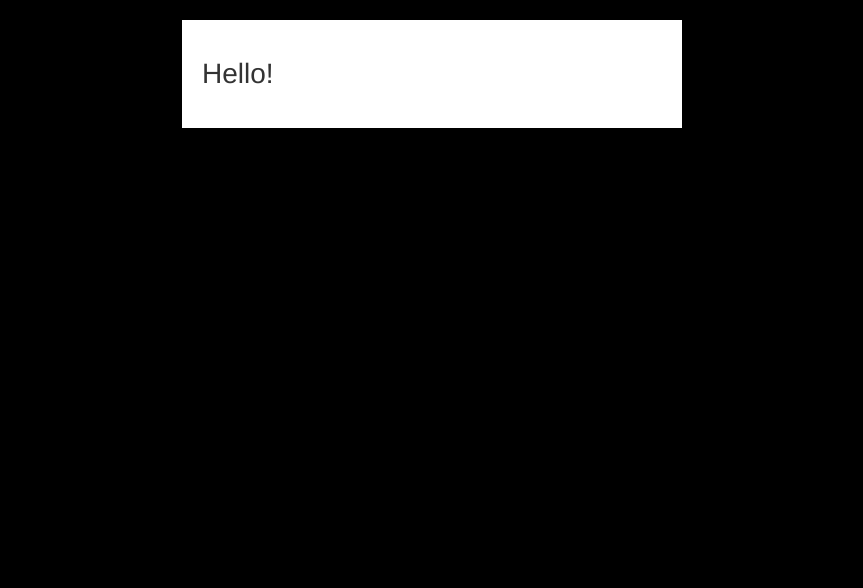
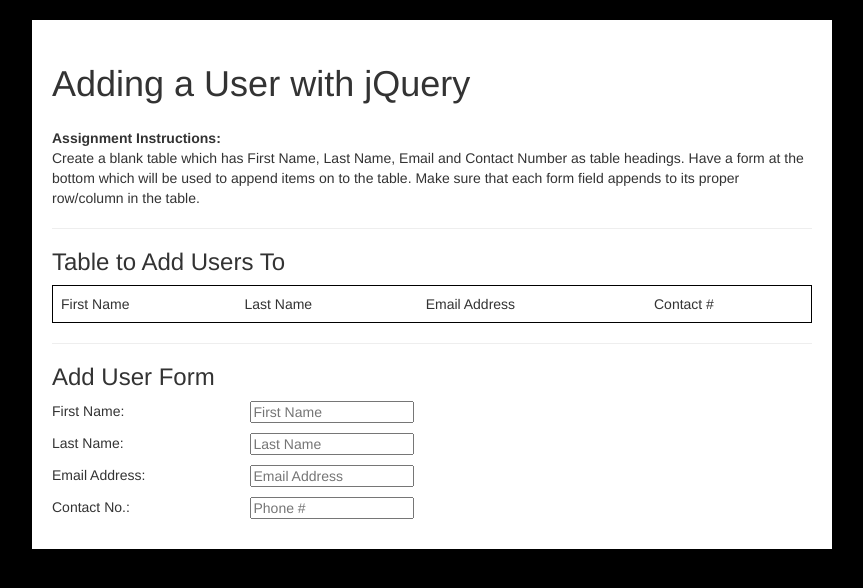
Before and after one commit to Hollyw00d/addingUserWithJquery, a PHP site: page / in a window 1280 px wide. Shown: the top 588 px of the page, without its empty margins (208-1071 px from the left). Run offline with PHP 8.4, Linux system fonts and the light colour scheme; some libraries are stand-ins or nearby versions.

Commit message:
form fields, form css added

```diff
--- a/css/styles.css
+++ b/css/styles.css
@@ -430,10 +430,25 @@ body {
     background: #000;
 }
 
-
 #wrapper {
-    width: 500px;
+    width: 800px;
     margin: 20px auto;
     padding: 20px;
     background: #fff;
 }
+
+h1 {
+    font-size: 36px;
+}
+
+h2 {
+    font-size: 24px;
+}
+
+table {
+    border: 1px solid black;
+}
+
+.row {
+    padding: 0 0 10px;
+}
--- a/index.php
+++ b/index.php
@@ -3,7 +3,6 @@
 <head lang="en">
     <meta charset="UTF-8">
     <title>Adding a User with jQuery</title>
-
 
     <meta name="viewport" content="width=device-width, initial-scale=1.0">
     <link rel="stylesheet" type="text/css" href="https://maxcdn.bootstrapcdn.com/bootstrap/3.3.2/css/bootstrap.min.css">
@@ -18,7 +17,54 @@
 
 <div id="wrapper">
 
-<h1>Hello!</h1>
+    <h1>Adding a User with jQuery</h1>
+
+    <p><strong>Assignment Instructions:</strong><br />Create a blank table which has First Name, Last Name, Email and Contact Number as table headings. Have a form at the bottom which will be used to append items on to the table. Make sure that each form field appends to its proper row/column in the table.</p>
+    <hr />
+
+    <h2>Table to Add Users To</h2>
+
+    <table class="table">
+        <thead>
+            <tr>
+                <td>First Name</td>
+                <td>Last Name</td>
+                <td>Email Address</td>
+                <td>Contact #</td>
+            </tr>
+        </thead>
+
+        <tbody>
+
+
+        </tbody>
+    </table>
+
+    <hr />
+
+    <h2>Add User Form</h2>
+
+    <form action="#">
+        <div class="row">
+            <div class="col-md-3">First Name:</div>
+            <div class="col-md-9"><input id="first-name" type="text" placeholder="First Name" /></div>
+        </div>
+
+        <div class="row">
+            <div class="col-md-3">Last Name:</div>
+            <div class="col-md-9"><input id="last-name" type="text" placeholder="Last Name" /></div>
+        </div>
+
+        <div class="row">
+            <div class="col-md-3">Email Address:</div>
+            <div class="col-md-9"><input id="email-address" type="text" placeholder="Email Address" /></div>
+        </div>
+
+        <div class="row">
+            <div class="col-md-3">Contact No.:</div>
+            <div class="col-md-9"><input id="phone" type="text" placeholder="Phone #" /></div>
+        </div>
+    </form>
 
 </div>
 
```
